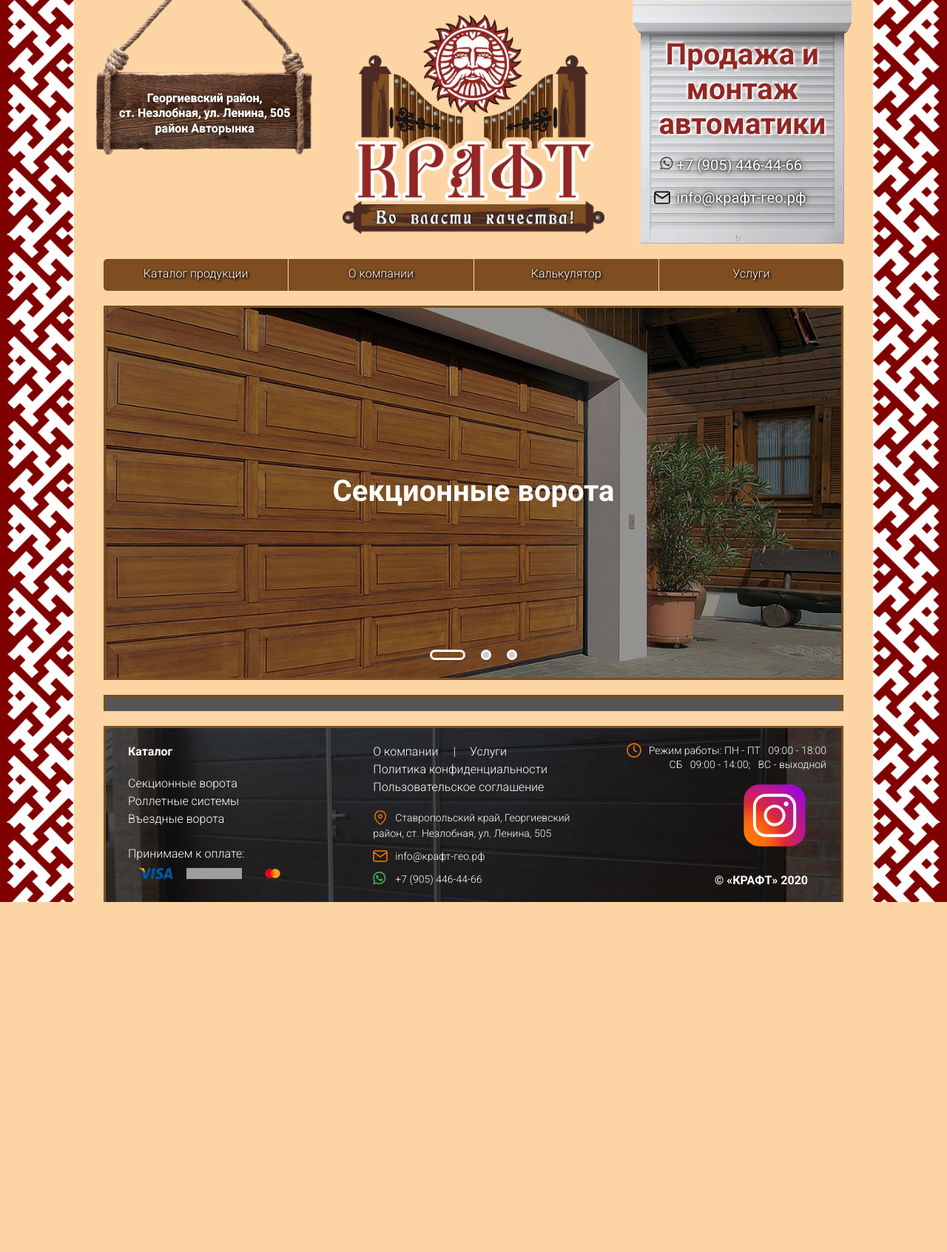
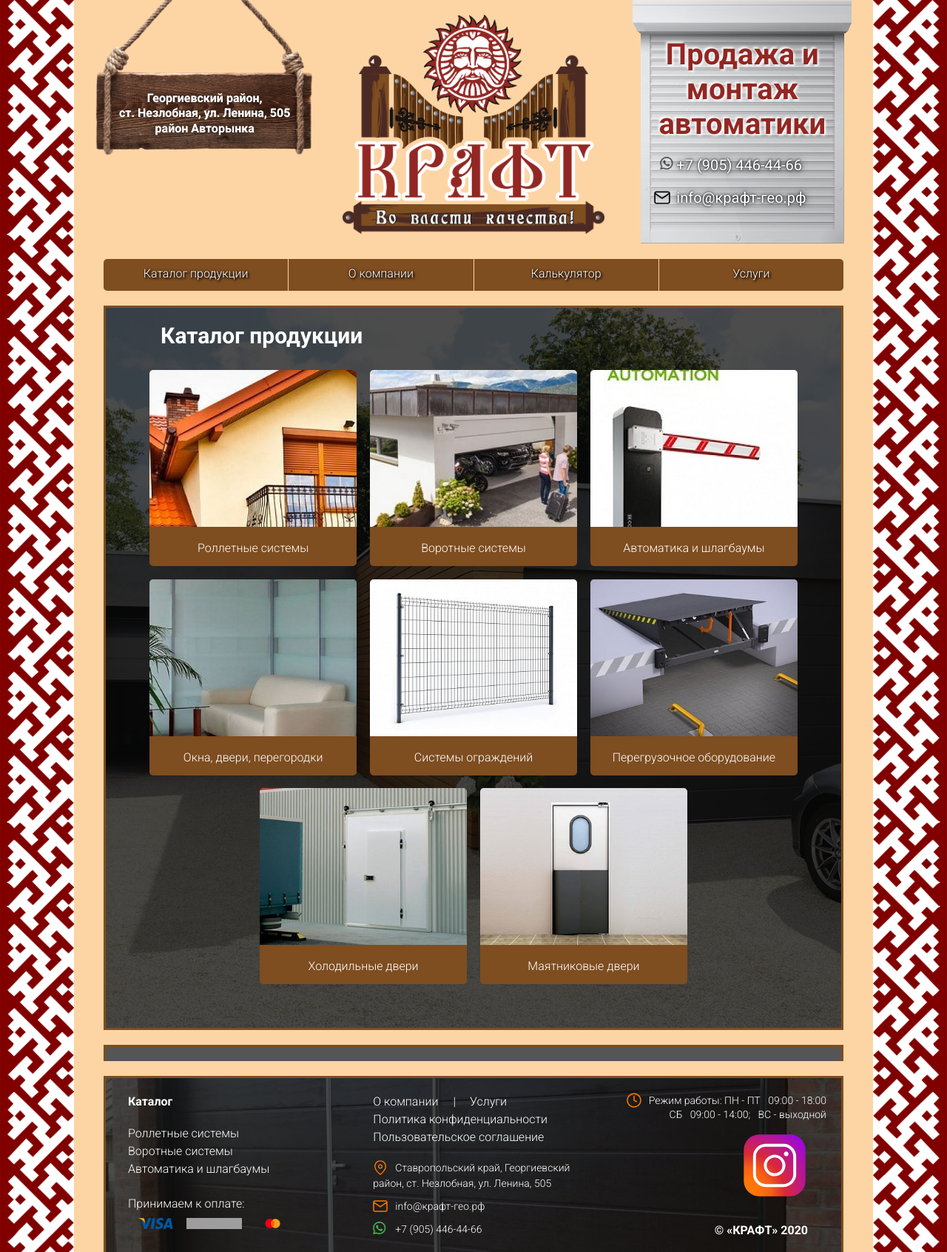
Before and after one commit to ihp-build/kraft, a PHP site: page /catalog/index.php in a window 1280 px wide. Shown: the whole page at 74% size. Before the commit the page ends 1219 px from the top, so only its background shows below. Run offline with PHP 8.4, Linux system fonts and the light colour scheme; some libraries are stand-ins or nearby versions; grey boxes are pictures that could not be loaded.

Commit message:
a  bit of catalog

```diff
--- /dev/null
+++ b/catalog/index.php
@@ -0,0 +1,96 @@
+<?php
+	global $page_title;
+	$page_title = "Каталог Автоматики";
+	include_once("../header.php");
+?>
+
+<div class="kraft-container">
+	<div class="wrapper">
+
+		<div class="inner-page-content">
+			<div class="inner-page-overlay"></div>
+
+			<div class="inner-page-text">
+
+				<h1>Каталог продукции</h1>
+
+
+
+				<div class="plitka-list">
+					<div class="plitka-item">
+						<a href="/catalog/rolletnye-sistemy/" class="href-off">
+							<img src="/catalog/rolletnye-sistemy/img_min/rolletnye-sistemy-min.jpg" alt="Роллетные системы" title="Роллетные системы">
+							<div class="plitka-item-name">
+								Роллетные системы
+							</div>
+						</a>
+					</div>
+					<div class="plitka-item">
+						<a href="/catalog/vorotnye-sistemy/" class="href-off">
+							<img src="/catalog/vorotnye-sistemy/img_min/vorotnye-sistemy-min.jpg" alt="Воротные системы" title="Воротные системы">
+							<div class="plitka-item-name">
+								Воротные системы
+							</div>
+						</a>
+					</div>
+					<div class="plitka-item">
+						<a href="/catalog/avtomatika-i-shlagbaumy/" class="href-off">
+							<img src="/catalog/avtomatika-i-shlagbaumy/img_min/avtomatika-i-shlagbaumy-min.jpg" alt="Автоматика и шлагбаумы" title="Автоматика и шлагбаумы">
+							<div class="plitka-item-name">
+								Автоматика и шлагбаумы
+							</div>
+						</a>
+					</div>
+					<div class="plitka-item">
+						<a href="/catalog/okna-dveri-peregorodki/" class="href-off">
+							<img src="/catalog/okna-dveri-peregorodki/img_min/okna-dveri-peregorodki-min.jpg" alt="Окна, двери, перегородки" title="Окна, двери, перегородки">
+							<div class="plitka-item-name">
+								Окна, двери, перегородки
+							</div>
+						</a>
+					</div>
+					<div class="plitka-item">
+						<a href="/catalog/sistemy-ograzhdeniy/" class="href-off">
+							<img src="/catalog/sistemy-ograzhdeniy/img_min/sistemy-ograzhdeniy-min.jpg" alt="Системы ограждений" title="Системы ограждений">
+							<div class="plitka-item-name">
+								Системы ограждений
+							</div>
+						</a>
+					</div>
+					<div class="plitka-item">
+						<a href="/catalog/peregruzochnoe-oborudovanie/" class="href-off">
+							<img src="/catalog/peregruzochnoe-oborudovanie/img_min/peregruzochnoe-oborudovanie-min.jpg" alt="Перегрузочное оборудование" title="Перегрузочное оборудование">
+							<div class="plitka-item-name">
+								Перегрузочное оборудование
+							</div>
+						</a>
+					</div>
+					<div class="plitka-item">
+						<a href="/catalog/kholodilnye-dveri/" class="href-off">
+							<img src="/catalog/kholodilnye-dveri/img_min/kholodilnye-dveri-min.jpg" alt="Холодильные двери" title="Холодильные двери">
+							<div class="plitka-item-name">
+								Холодильные двери
+							</div>
+						</a>
+					</div>
+					<div class="plitka-item">
+						<a href="/catalog/mayatnikovye-dveri/" class="href-off">
+							<img src="/catalog/mayatnikovye-dveri/img_min/mayatnikovye-dveri-min.jpg" alt="Маятниковые двери" title="Маятниковые двери">
+							<div class="plitka-item-name">
+								Маятниковые двери
+							</div>
+						</a>
+					</div>
+				</div>
+
+
+
+			</div>
+		</div>
+
+	</div>
+</div>
+
+<?php
+	include_once("../footer.php");
+?>
--- a/css/custom.css
+++ b/css/custom.css
@@ -423,15 +423,15 @@
 
 
 
-.service-list{
+.plitka-list{
 	display: -webkit-flex;
     display: -ms-flexbox;
     display: flex;
     -webkit-flex-wrap: wrap;
     -ms-flex-wrap: wrap;
-    justify-content: center;
+    justify-content: left;
 }
-.service-list .service-item{
+.plitka-list .plitka-item{
 	flex: 1;
 	width: 100%;
 	max-width: 280px;
@@ -441,19 +441,19 @@
 	border-radius: 5px;
 	text-indent: 0;
 }
-.service-list .service-item img{
+.plitka-list .plitka-item img{
 	max-width: 280px;
     border-top-left-radius: 5px;
     border-top-right-radius: 5px;
 }
-.service-list .service-item a {
+.plitka-list .plitka-item a {
 	color: #fff;
 	text-align: center;
 	text-decoration: none;
 	width: 100%;
 	display: block;
 }
-.service-item-name {
+.plitka-item-name {
 	width: 100%;
 	vertical-align: middle;
 	text-align: center;
@@ -1244,3 +1244,9 @@
 		font-size: 30px;
 	}
 }
+
+@media only screen and (max-width : 1280px) {
+	.plitka-list{
+	    justify-content: center;
+	}
+}
--- a/footer.php
+++ b/footer.php
@@ -10,11 +10,11 @@
 	 		<div class="footer-content">
 
 	 			<div class="footer-column">
-	 				<a href="#" title="Каталог продукции">Каталог</a><br /><br />
+	 				<a href="/catalog/" title="Каталог продукции">Каталог</a><br /><br />
 
-	 				<a href="#" title="Секционные ворота">Секционные ворота</a><br />
-	 				<a href="#" title="Роллетные системы">Роллетные системы</a><br />
-	 				<a href="#" title="Въездные ворота">Въездные ворота</a><br />
+	 				<a href="/catalog/rolletnye-sistemy/" title="Роллетные системы">Роллетные системы</a><br />
+	 				<a href="/catalog/vorotnye-sistemy/" title="Воротные системы">Воротные системы</a><br />
+	 				<a href="/catalog/avtomatika-i-shlagbaumy/" title="Автоматика и шлагбаумы">Автоматика и шлагбаумы</a><br />
 
 	 				<div class="payment-icons">
 	 					<span class="">Принимаем к оплате:</span>
--- a/header.php
+++ b/header.php
@@ -119,7 +119,7 @@
 	<div class="main-menu-container">
 		<div class="main-menu">
 			<div class="main-menu-element">
-				<a href="#" title="Каталог продукции"><span>Каталог продукции</span></a>
+				<a href="/catalog/" title="Каталог продукции"><span>Каталог продукции</span></a>
 			</div>
 			<div class="main-menu-element">
 				<a href="/about/" title="О компании КРАФТ"><span>О компании</span></a>
--- a/index.php
+++ b/index.php
@@ -13,21 +13,21 @@
 		  <div class="item">
 		  	<div class="slider_item slider_item_1">
 		  		<div class="slider-overlay"></div>
-		  		<a href="#" title="Секционные ворота"><h1>Секционные ворота</h1></a>
+		  		<a href="/catalog/vorotnye-sistemy/" title="Секционные ворота"><h1>Секционные ворота</h1></a>
 		  	</div>
 		  </div>
 
 		  <div class="item">
 		  	<div class="slider_item slider_item_2">
 		  		<div class="slider-overlay"></div>
-		  		<a href="#" title="Роллетные системы"><h1>Роллетные системы</h1></a>
+		  		<a href="/catalog/rolletnye-sistemy/" title="Роллетные системы"><h1>Роллетные системы</h1></a>
 		  	</div>
 		  </div>
 
 		  <div class="item">
 		  	<div class="slider_item slider_item_3">
 		  		<div class="slider-overlay"></div>
-		  		<a href="#" title="Въездные ворота"><h1>Въездные ворота</h1></a>
+		  		<a href="/catalog/avtomatika-i-shlagbaumy/" title="Автоматика и шлагбаумы"><h1>Автоматика и шлагбаумы</h1></a>
 		  	</div>
 		  </div>
 
```
Also changed, not shown: uslugi/index.php (+13 -13 lines), catalog/avtomatika-i-shlagbaumy/img_min/avtomatika-i-shlagbaumy-min.jpg (added), catalog/kholodilnye-dveri/img_min/kholodilnye-dveri-min.jpg (added), catalog/mayatnikovye-dveri/img_min/mayatnikovye-dveri-min.jpg (added), catalog/okna-dveri-peregorodki/img_min/okna-dveri-peregorodki-min.jpg (added), catalog/peregruzochnoe-oborudovanie/img_min/peregruzochnoe-oborudovanie-min.jpg (added), catalog/rolletnye-sistemy/img_min/rolletnye-sistemy-min.jpg (added), catalog/sistemy-ograzhdeniy/img_min/sistemy-ograzhdeniy-min.jpg (added), catalog/vorotnye-sistemy/img_min/vorotnye-sistemy-min.jpg (added).
